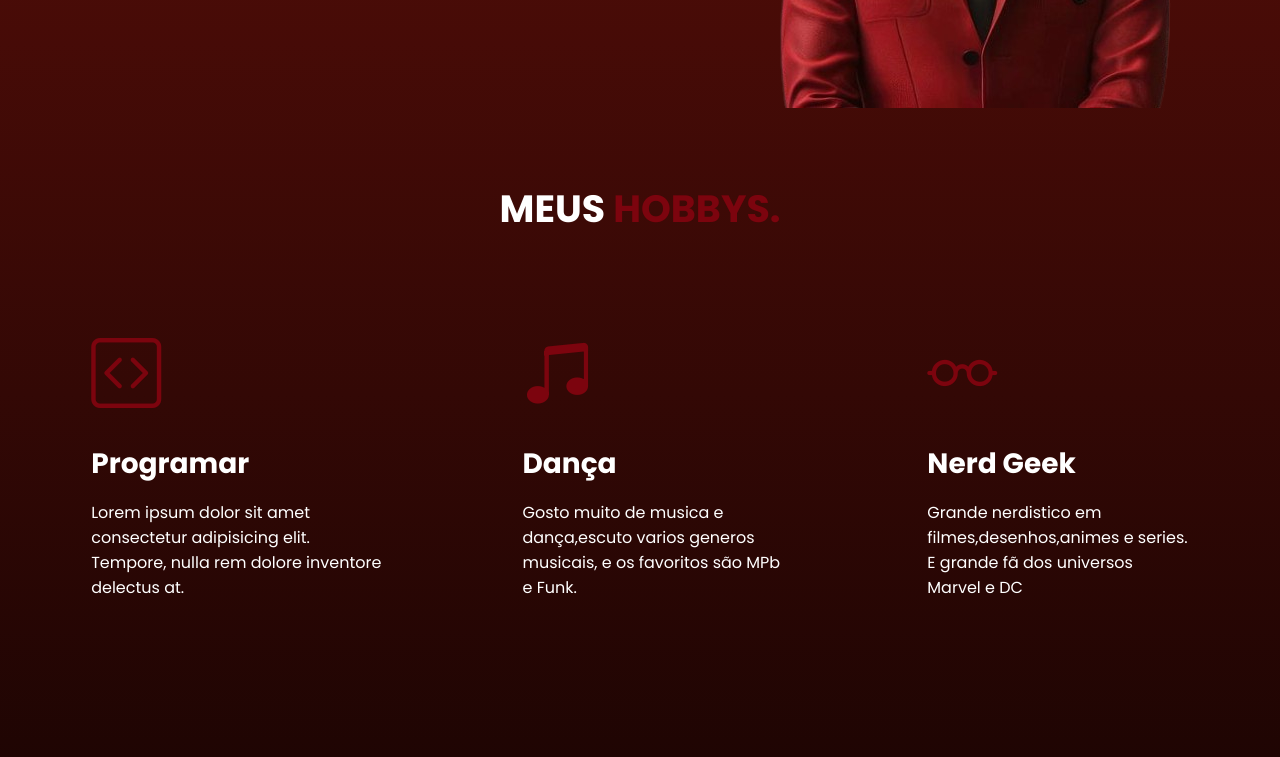
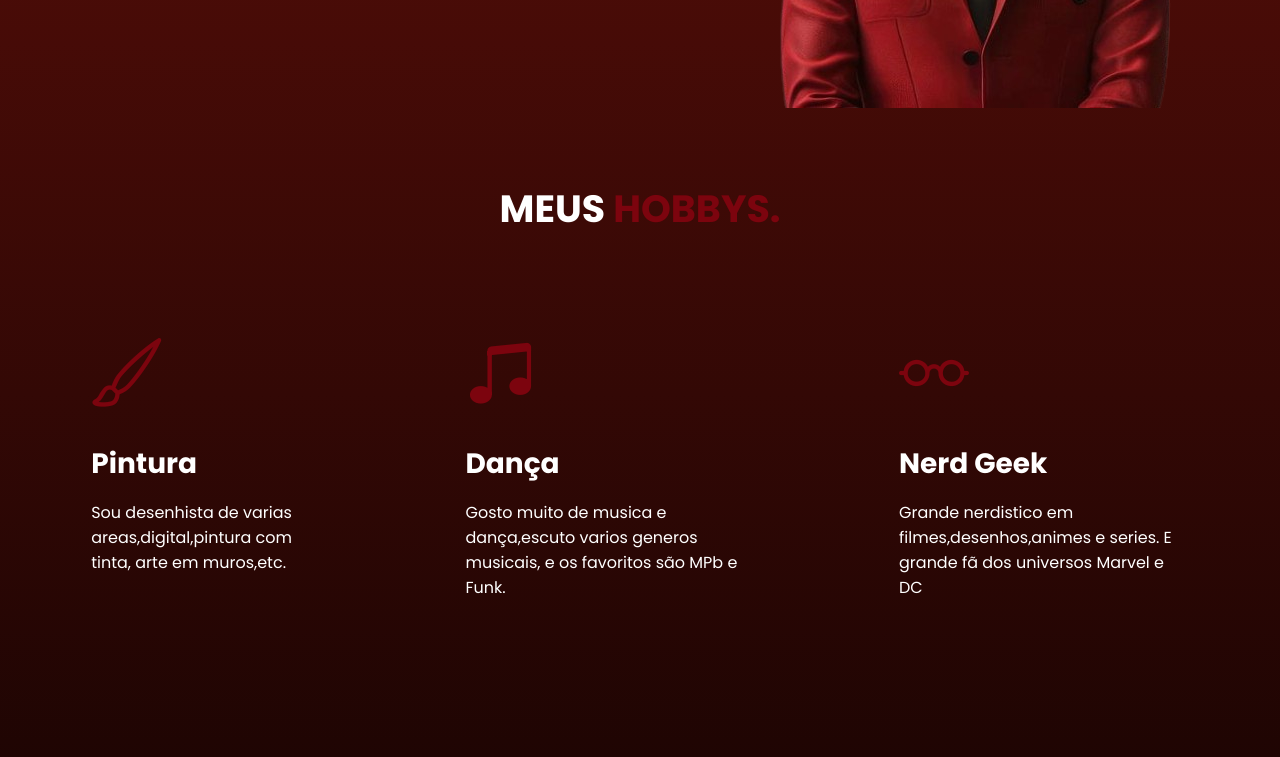
Before and after one commit to Jaozinngabs/Meu_Portf-lio-, a plain HTML site: page index.html in a window 1280 px wide. Shown: the part 558-1315 px from the top of the page. Drawn offline with nearby package versions, Linux system fonts and the light colour scheme; a script that the page names is missing.

Commit message:
Update index.html

```diff
--- a/index.html
+++ b/index.html
@@ -117,10 +117,12 @@
                 <h2 class="titulo">MEUS <span>HOBBYS.</span></h2>
                 <div class="flex">
                     <div class="especialidades-box">
-                        <i class="bi bi-code-square"></i>
-                        <h3>Programar</h3>
-                        <p>Lorem ipsum dolor sit amet consectetur adipisicing elit. Tempore, nulla rem dolore inventore delectus at.</p>
-                    </div><!--especialidades-box-->
+                        <i class="bi bi-brush"></i>
+                        <h3>Pintura</h3>
+                        <p>Sou desenhista de varias areas,digital,pintura com tinta,
+                            arte em muros,etc.
+                        </p>
+                </div><!--especialidades-box-->
 
                     <div class="especialidades-box">
                         <i class="bi bi-music-note-beamed"></i>
```
